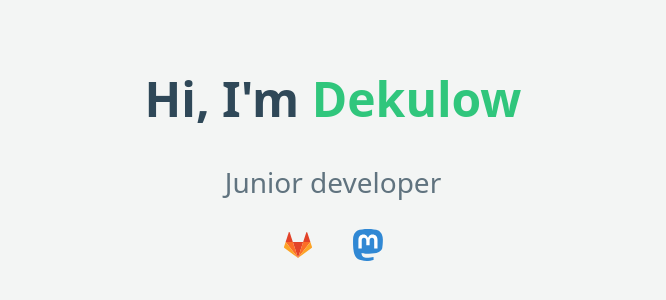
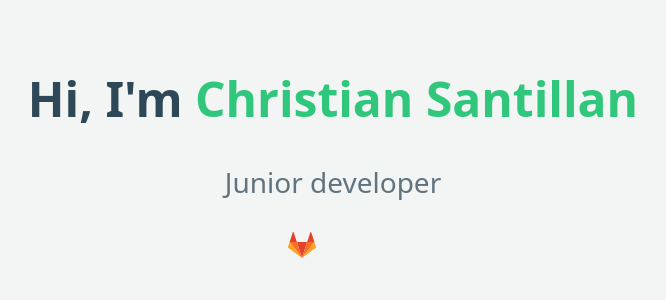
Before and after one commit to dejackal86/diabetes, a plain HTML site: page index.html in a window 1280 px wide. Shown: the part 258-558 px from the top of the page, without its empty margins (307-973 px from the left). Drawn offline with Linux system fonts and the light colour scheme.

Commit message:
Update index.html

```diff
--- a/index.html
+++ b/index.html
@@ -13,18 +13,13 @@
 <body>
   <div class="container">
     <div class="presentation">
-      <h1>Hi, I'm <span>Dekulow</span></h1>
+      <h1>Hi, I'm <span>Christian Santillan</span></h1>
       <p>Junior developer</p>
     </div>
     <div class="links">
       <div class="link-item">
-        <a href="https://gitlab.com/dekulow">
+        <a href="https://github.com/dejackal86">
           <img src="./assets/images/gitlab-svgrepo-com.svg" width="32px" height="32px" alt="Gitlab logo that redirects to my Gitlab account.">
-        </a>
-      </div>
-      <div class="link-item">
-        <a rel="me" href="https://mastodon.zaclys.com/@dekulow">
-          <img src="./assets/images/mastodon-icon-svgrepo-com.svg" width="32px" height="32px" alt="Mastodon logo that redirects to my Mastodon account.">
         </a>
       </div>
     </div>
```
